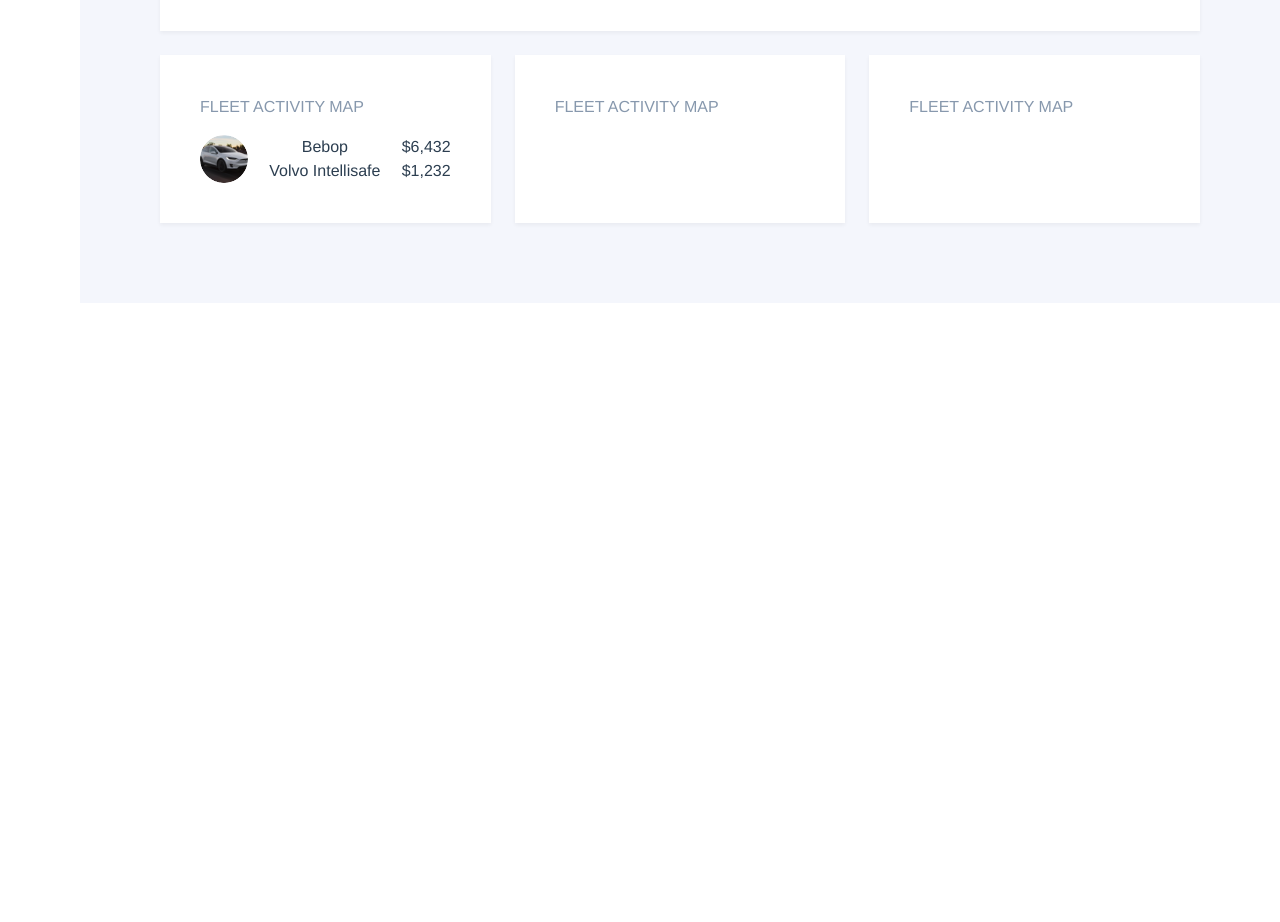
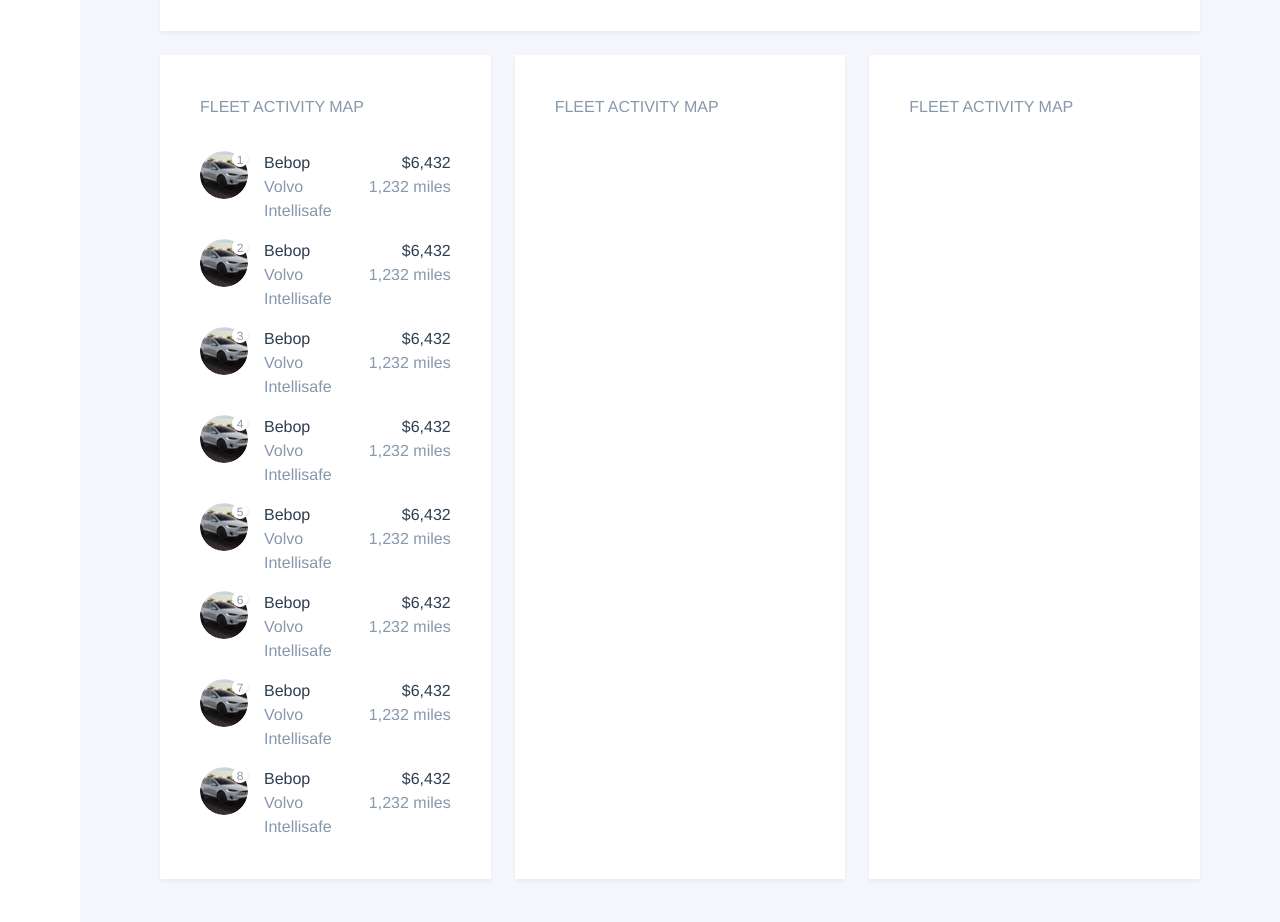
Before and after one commit to atcha/vue-velocity, a Vue app: page / in a window 1280 px wide. Shown: the part 1260-2182 px from the top of the page. Before the commit the page ends 1563 px from the top, so only its background shows below. Built offline with nearby package versions, Linux system fonts and the light colour scheme.

Commit message:
Add(minor) : notification to avatar (circle with text)

```diff
--- a/src/components/Avatar.vue
+++ b/src/components/Avatar.vue
@@ -1,13 +1,15 @@
 <template>
     <div class="c-avatar" :class="avatarClass">
         <template v-if="type === 'simple'">
-            <div class="c-avatar__picture">
+            <div class="c-avatar__picture relative">
+                <span v-if="notify" class="absolute top-0 right-0 h-4 w-4 rounded-full bg-white text-xs text-black-3 shadow">{{ notify.text }}</span>
                 <img v-if="img" :src="img.src" :alt="img.alt" class="rounded-full" :class="imgClass" />
                 <span v-else class="block bg-primary-light rounded-full" :class="avatarClass"></span>
             </div>
         </template>
         <template v-else-if="type === 'nav'">
-            <div class="c-avatar__picture w-8 mr-3">
+            <div class="c-avatar__picture w-8 mr-3 relative">
+                <span v-if="notify" class="absolute top-0 right-8 h-1 w-1 rounded-full bg-white">{{ notify.text }}</span>
                 <img class="rounded" :src="img.src" :alt="img.alt" :class="imgClass" />
             </div>
             <div class="c-avatar__content flex flex-col items-start">
@@ -16,7 +18,8 @@
             </div>
         </template>
         <template v-else-if="type === 'vertical'">
-            <div class="c-avatar__picture">
+            <div class="c-avatar__picture relative">
+                <span v-if="notify" class="absolute top-0 right-8 h-1 w-1 rounded-full bg-white">{{ notify.text }}</span>
                 <img :src="img.src" :alt="img.alt" :class="imgClass" />
             </div>
             <div class="c-avatar__content">
@@ -25,7 +28,8 @@
             </div>
         </template>
         <template v-else-if="type === 'horizontal'">
-            <div class="c-avatar__picture">
+            <div class="c-avatar__picture relative">
+                <span v-if="notify" class="absolute top-0 right-8 h-1 w-1 rounded-full bg-white">{{ notify.text }}</span>
                 <img :src="img.src" :alt="img.alt" :class="imgClass" />
             </div>
             <div class="c-avatar__content">
@@ -45,7 +49,8 @@
             imgClass: { type: String },
             name: { type: String },
             professionnalFunction: { type: String },
-            size: { type: Number }
+            size: { type: Number },
+            notify: { type: Object }
         },
         data () {
             return {
--- a/src/pages/Home.vue
+++ b/src/pages/Home.vue
@@ -44,20 +44,19 @@
         </Card>
         <div class="flex w-full mt-6">
             <Card class="w-1/3 mr-6">
-                <header class="w-full flex justify-between items-center mb-4">
+                <header class="w-full flex justify-between items-center mb-8">
                     <h2 class="uppercase text-black-3">Fleet activity map</h2>
                 </header>
                 <ul v-if="carList">
-                    <li class="flex justify-between" v-for="car in carList" :key="car.id">
-
-                        <Avatar :img="car.img" type="simple" notify/>
-                        <div>
-                            <p>{{ car.name }}</p>
-                            <p>{{ car.model }}</p>
+                    <li class="flex justify-between mt-4" v-for="car in carList" :key="car.id">
+                        <Avatar class="flex-initial mr-4" :img="car.img" type="simple" :notify="{ text: car.id + 1 }"/>
+                        <div class="flex-1">
+                            <p class="text-left">{{ car.name }}</p>
+                            <p class="text-left text-black-3">{{ car.model }}</p>
                         </div>
-                        <div>
-                            <p>${{car.price}}</p>
-                            <p>${{car.distance}}</p>
+                        <div class="flex-1">
+                            <p class="text-right">${{car.price}}</p>
+                            <p class="text-right text-black-3">{{car.distance}} miles</p>
                         </div>
                     </li>
                 </ul>
@@ -253,7 +252,77 @@
             img: {
               src: require('../assets/img/vehicles/bebop.png')
             }
-          }
+          },
+            {
+                id: 1,
+                name: 'Bebop',
+                model: 'Volvo Intellisafe',
+                price: '6,432',
+                distance: '1,232',
+                img: {
+                    src: require('../assets/img/vehicles/bebop.png')
+                }
+            },
+            {
+                id: 2,
+                name: 'Bebop',
+                model: 'Volvo Intellisafe',
+                price: '6,432',
+                distance: '1,232',
+                img: {
+                    src: require('../assets/img/vehicles/bebop.png')
+                }
+            },
+            {
+                id: 3,
+                name: 'Bebop',
+                model: 'Volvo Intellisafe',
+                price: '6,432',
+                distance: '1,232',
+                img: {
+                    src: require('../assets/img/vehicles/bebop.png')
+                }
+            },
+            {
+                id: 4,
+                name: 'Bebop',
+                model: 'Volvo Intellisafe',
+                price: '6,432',
+                distance: '1,232',
+                img: {
+                    src: require('../assets/img/vehicles/bebop.png')
+                }
+            },
+            {
+                id: 5,
+                name: 'Bebop',
+                model: 'Volvo Intellisafe',
+                price: '6,432',
+                distance: '1,232',
+                img: {
+                    src: require('../assets/img/vehicles/bebop.png')
+                }
+            },
+            {
+                id: 6,
+                name: 'Bebop',
+                model: 'Volvo Intellisafe',
+                price: '6,432',
+                distance: '1,232',
+                img: {
+                    src: require('../assets/img/vehicles/bebop.png')
+                }
+            },
+            {
+                id: 7,
+                name: 'Bebop',
+                model: 'Volvo Intellisafe',
+                price: '6,432',
+                distance: '1,232',
+                img: {
+                    src: require('../assets/img/vehicles/bebop.png')
+                }
+            }
         ]
       }
     },
```
Also changed, not shown: 1 other file (tests, documents, lock files or other folders).
